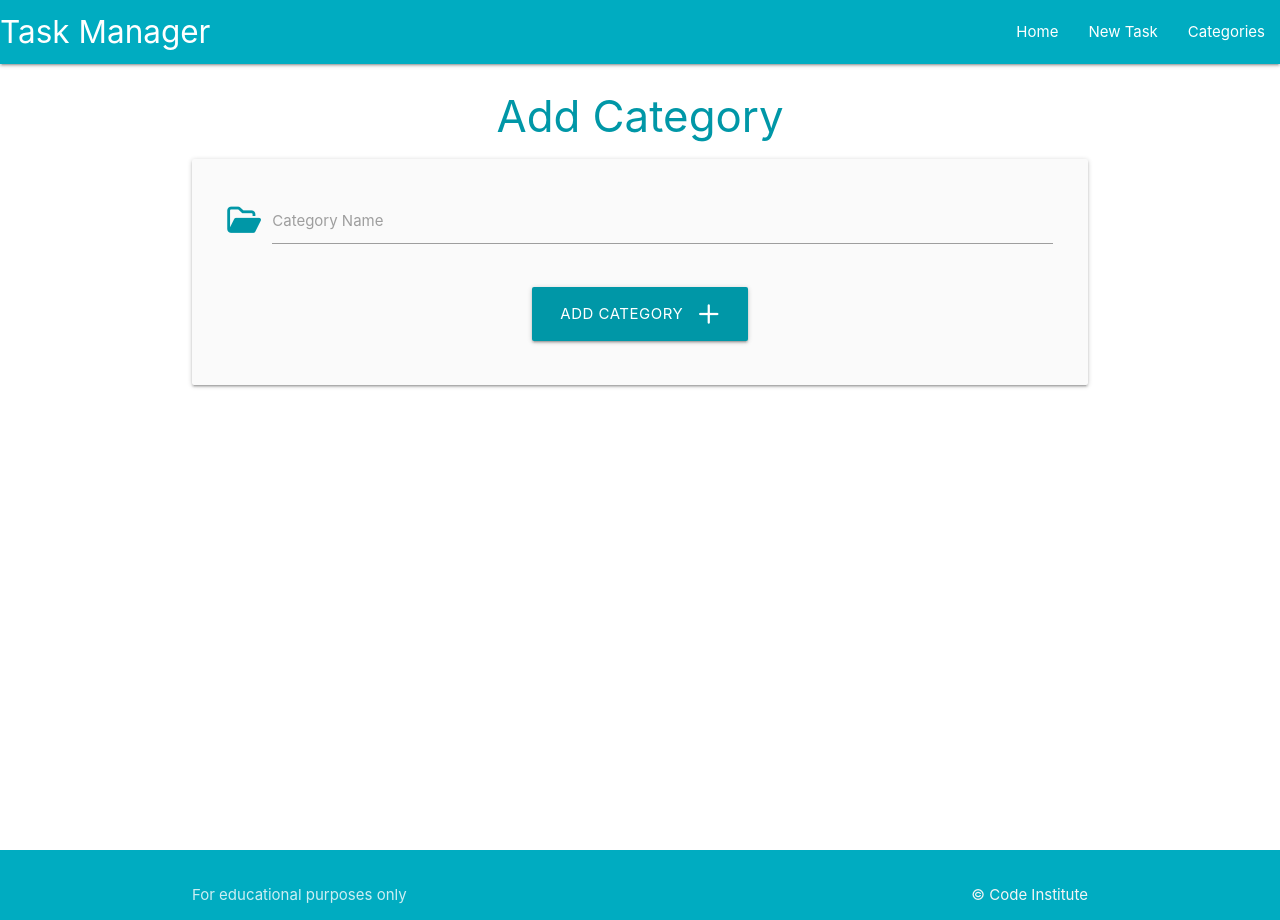
After one commit to BGMwebdev/flask-sqlalchemy-task-manager, a Flask app: page /add_category in a window 1280 px wide. The commit adds this page. Run offline with Flask 2, Linux system fonts and the light colour scheme.

Commit message:
add route-template for categories and add category

```diff
--- a/taskmanager/routes.py
+++ b/taskmanager/routes.py
@@ -1,4 +1,4 @@
-from flask import render_template
+from flask import render_template, request, redirect, url_for
 from taskmanager import app, db
 from taskmanager.models import Category, Task
 
@@ -6,3 +6,18 @@ from taskmanager.models import Category, Task
 @app.route("/")
 def home():
     return render_template("tasks.html")
+
+
+@app.route("/categories")
+def categories():
+    return render_template("categories.html")
+
+
+@app.route("/add_category", methods=["GET", "POST"])
+def add_category():
+    if request.method == "POST":
+        category = Category(category_name=request.form.get("category_name"))
+        db.session.add(category)
+        db.session.commit()
+        return redirect(url_for("categories"))
+    return render_template("add_category.html")
--- /dev/null
+++ b/taskmanager/templates/add_category.html
@@ -0,0 +1,27 @@
+{% extends "base.html" %}
+{% block content %}
+
+<h3 class="cyan-text text-darken-2 center-align">Add Category</h3>
+
+<div class="row card-panel grey lighten-5">
+    <form class="col s12" method="POST" action="{{ url_for('add_category') }}">
+        <!-- category_name -->
+        <div class="row">
+            <div class="input-field col s12">
+                <i class="fa-regular fa-folder-open prefix cyan-text text-darken-2"></i>
+                <input id="category_name" name="category_name" minlength="3" maxlength="25" type="text" class="validate" required>
+                <label for="category_name">Category Name</label>
+            </div>
+        </div>
+        <!-- submit button -->
+        <div class="row">
+            <div class="col s12 center-align">
+                <button type="submit" class="btn-large cyan darken-2">
+                    Add Category <i class="fa-regular fa-plus right"></i>
+                </button>
+            </div>
+        </div>
+    </form>
+</div>
+
+{% endblock %}
--- a/taskmanager/templates/base.html
+++ b/taskmanager/templates/base.html
@@ -20,12 +20,12 @@
         <!-- top navbar -->
         <nav class="cyan darken-1">
             <div class="nav-wrapper">
-                <a href="{{ url_for('home')}}" class="brand-logo">Task Manager</a>
+                <a href="{{ url_for('home') }}" class="brand-logo">Task Manager</a>
                 <a href="#" data-target="mobile-demo" class="sidenav-trigger"><i class="fa-solid fa-bars"></i></a>
                 <ul class="right hide-on-med-and-down">
-                    <li><a href="{{ url_for('home')}}">Home</a></li>
+                    <li><a href="{{ url_for('home') }}">Home</a></li>
                     <li><a href="">New Task</a></li>
-                    <li><a href="">Categories</a></li>
+                    <li><a href="{{ url_for('categories') }}">Categories</a></li>
 
                 </ul>
             </div>
@@ -35,7 +35,7 @@
         <ul class="sidenav" id="mobile-demo">
             <li><a href="{{ url_for('home')}}">Home</a></li>
             <li><a href="">New Task</a></li>
-            <li><a href="">Categories</a></li>
+            <li><a href="{{ url_for('categories') }}">Categories</a></li>
         </ul>
     </header>
 
```
Also changed, not shown: taskmanager/templates/categories.html (added, +14 -0 lines), taskmanager/__init__.py (line endings or trailing spaces), taskmanager/models.py (line endings or trailing spaces).
